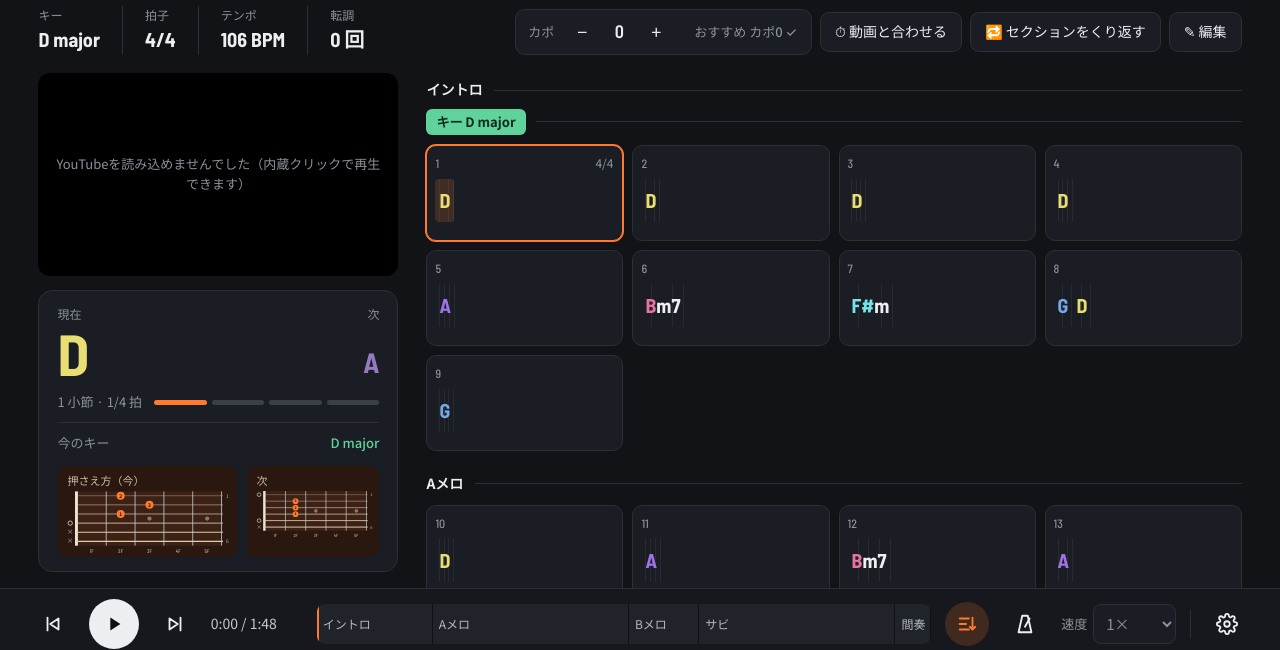
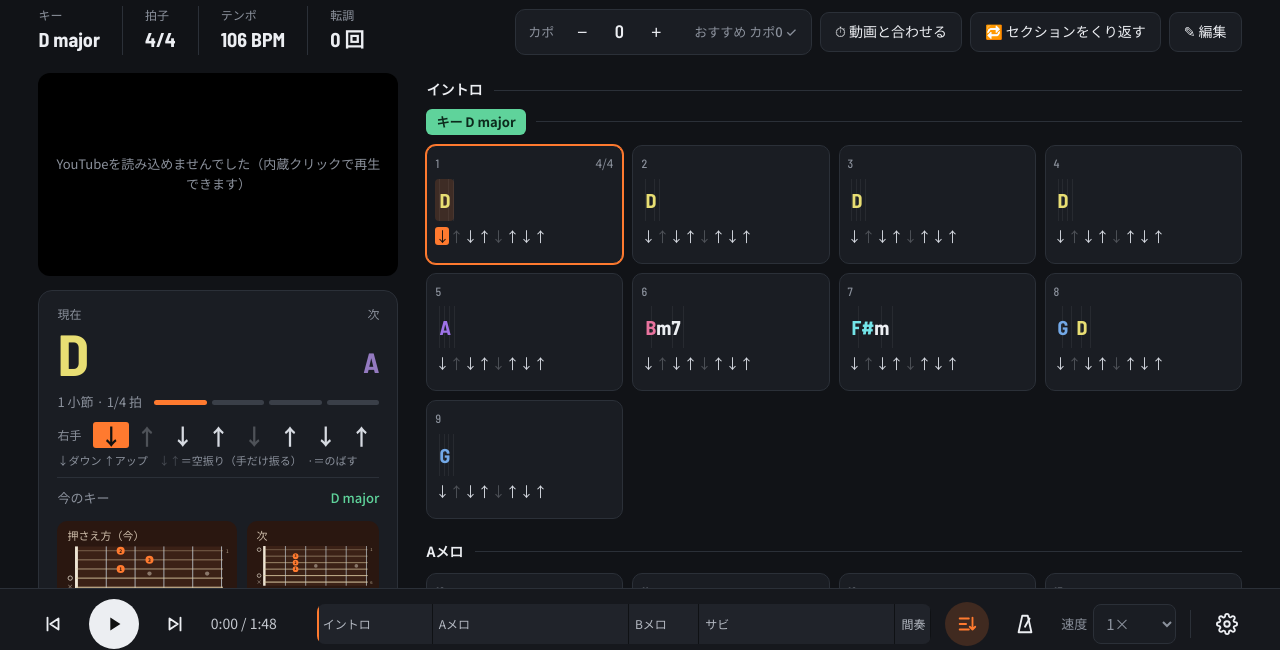
Before and after one commit to lucca-sys/chord-player, a plain HTML site: page index.html in a window 1280 px wide. Shown: the part 141-791 px from the top of the page. Drawn offline with Linux system fonts and the light colour scheme.

Commit message:
右手のストローク（ダウン／アップ）表示を追加
Co-Authored-By: Claude Opus 5.5 <noreply@anthropic.com>
Claude-Session: https://claude.ai/code/session_01P8JFTNhq23MeiwKdh2isJR

```diff
--- a/index.html
+++ b/index.html
@@ -65,6 +65,16 @@ h1{margin:2px 0 10px;font-size:clamp(22px,3vw,30px);line-height:1.25}
 .dgs figcaption{font-size:11px;color:#cbbba8;padding:0 4px}
 .dgs svg{display:block;width:100%;height:auto}
 .nodg .dgs{display:none}
+.st{display:grid;grid-template-columns:repeat(var(--n),minmax(0,1fr));text-align:center;font-size:14px;line-height:1;color:#d6dae1;font-style:normal}
+.st i{font-style:normal;padding:2px 0;border-radius:3px}
+.st i.g{opacity:.28}.st i.h{opacity:.25}.st i.x{color:#9aa1ab}
+.bc.on .st i.c{background:var(--or);color:#111;opacity:1}
+.rh{display:flex;align-items:center;gap:12px;margin:2px 0 4px}
+.rh>span{font-size:12px;color:var(--mut);white-space:nowrap}
+.st.big{flex:1;font-size:22px;font-weight:700}
+.st.big i.c{background:var(--or);color:#111;opacity:1}
+.rhl{font-size:11px;color:var(--mut);margin-bottom:8px}.rhl i{font-style:normal;opacity:.4}
+.nostrum .rh,.nostrum .rhl{display:none}
 /* sheet */
 .sh{display:flex;align-items:center;gap:12px;margin:6px 0 10px}
 .sh h2{margin:0;font-size:14px;white-space:nowrap}
@@ -195,6 +205,8 @@ textarea{width:100%;min-height:300px;font:13px/1.5 ui-monospace,Menlo,monospace;
         <div class="c1"><span>現在</span><span>次</span></div>
         <div class="c2"><div class="big cn" id="now">—</div><div class="nx cn" id="next">—</div></div>
         <div class="c3"><span id="pos">—</span><div class="pb" id="pb"></div></div>
+        <div class="rh" id="rhBox"><span>右手</span><div class="st big" id="rh"></div></div>
+        <div class="rhl" id="rhl">↓ダウン ↑アップ　<i class="g">↓↑</i>＝空振り（手だけ振る）　·＝のばす</div>
         <div class="c4"><span>今のキー</span><b id="nowKey"></b></div>
         <div class="dgs"><figure><figcaption>押さえ方（今）</figcaption><div id="dNow"></div></figure><figure><figcaption>次</figcaption><div id="dNext"></div></figure></div>
       </div>
@@ -231,6 +243,7 @@ textarea{width:100%;min-height:300px;font:13px/1.5 ui-monospace,Menlo,monospace;
     <label class="ck"><input type="checkbox" id="oColor">音名で色分け</label>
     <label class="ck"><input type="checkbox" id="oBig">小節を大きく（1行2小節）</label>
     <label class="ck"><input type="checkbox" id="oDiag">押さえ方の図を出す</label>
+    <label class="ck"><input type="checkbox" id="oStrum">右手のストローク（↓↑）を出す</label>
     <div class="row"><span>速度</span><select id="rate2" aria-label="速度" style="background:#22262d;border:1px solid var(--line);border-radius:8px;min-height:38px;padding:0 8px;font-size:15px"><option value="0.5">0.5×</option><option value="0.75">0.75×</option><option value="1">1×</option><option value="1.25">1.25×</option></select></div>
     <label class="ck"><input type="checkbox" id="oClick">クリック音を鳴らす</label>
     <div class="row"><span>クリックの補正</span><div class="step"><button id="ccM" aria-label="早める">−</button><b class="cn" id="ccV">0 ms</b><button id="ccP" aria-label="遅らせる">+</button></div></div>
@@ -248,7 +261,7 @@ textarea{width:100%;min-height:300px;font:13px/1.5 ui-monospace,Menlo,monospace;
     <div class="urlr"><input id="url" type="url" inputmode="url" placeholder="https://youtu.be/…" aria-label="YouTubeのURL"><button id="load">読み込む</button></div>
   </div>
   <div data-p="edit" class="pb2 sy" hidden>
-    <p><code>[セクション名]</code> の下に小節を <code>|</code> で区切って書きます。1小節にコード2つで2拍ずつ、<code>Em Em Em F</code> なら3拍＋1拍。2拍の小節は頭に <code>2:</code>。保存はこの端末のブラウザだけです。</p>
+    <p><code>[セクション名]</code> の下に小節を <code>|</code> で区切って書きます。1小節にコード2つで2拍ずつ、<code>Em Em Em F</code> なら3拍＋1拍。2拍の小節は頭に <code>2:</code>。右手は <code>@ DuDUdUDU</code> のように8分音符8つで書きます（D=ダウン U=アップ 小文字=空振り X=ブラッシング -=のばす。並べると小節ごとに順番に使います）。保存はこの端末のブラウザだけです。</p>
     <textarea id="ed" spellcheck="false" aria-label="コード譜"></textarea>
     <div class="edb"><button id="save">保存して反映</button><button id="reset">最初の譜面に戻す</button><span class="msg" id="edMsg"></span></div>
   </div>
@@ -265,6 +278,7 @@ C | D | Em | Em
 C | D | Bm | Em D
 Am | Bm | Em | Em`;
 const RIFF='Em | Em Em Em F | Em | Em Em Em F';
+const P8='@ DDDDDDDD',PR='@ DD--DD-- DD--D-D-',PM='@ DuDUdUDU';
 const B_L=`Em | Em | Em | Em\n${RIFF}\nEm | Em | Em | Em\n${RIFF}`;
 const C_L=`C | D | Bm | Em D
 C | D | Em | D
@@ -274,54 +288,71 @@ const SOLO=Array(6).fill('Em Em F Dm | Em Em F Dm | Em Em F Dm | Em Em F Dm').jo
 const SONGS={
  mari:{title:'マリーゴールド',artist:'あいみょん',bpm:106,key:'D',mode:'major',ref:'D',ts:'4/4',mods:0,vid:'0xSiBpUdW4E',vids:[{l:'公式MV',id:'0xSiBpUdW4E'}],def:{simple:true,power:false},
   text:`[イントロ]
+${PM}
 Dadd9 Dadd9 DM7 D | Dadd9 Dadd9 DM7 D | Dadd9 Dadd9 DM7 D
 D | A/C# | Bm7 | F#m
 GM7 D/F# | GM7 Gsus2/A
 [Aメロ]
+${PM}
 D | A/C# | Bm7 | A
 G | D/F# | G | Asus4 A
 D | A/C# | Bm7 | A
 G | D/F# | G | Asus4 A
 [Bメロ]
+${PM}
 Bm7 | D/F# | G | A | A
 [サビ]
+${PM}
 D | A/C# | Bm7 | Asus4 A
 G | D/F# Bm7 | G | A
 D | A/C# | Bm7 | Asus4 A
 G | D/F# Bm7 | G | A
 [間奏]
+${PM}
 D | A`},
  lazy:{title:'Don’t say “lazy”',artist:'桜高軽音部',bpm:181,key:'E',mode:'minor',ref:'G',ts:'4/4',mods:0,vid:'5CSNv9MNEC4',vids:[{l:'原曲（ポニーキャニオン公式）',id:'5CSNv9MNEC4'},{l:'オフボーカル（歌なし）',id:'AgW5PaQ6LMY'}],def:{simple:false,power:true},
   text:`[イントロ]
 N.C.
 [Aメロ]
+${P8}
 ${A_L}
 [リフ]
+${PR}
 ${RIFF}
 ${RIFF}
 [Bメロ]
+${P8}
 ${B_L}
 [サビ]
+${P8}
 ${C_L}
 [Aメロ]
+${P8}
 ${A_L}
 [リフ]
+${PR}
 ${RIFF}
 ${RIFF}
 [Bメロ]
+${P8}
 ${B_L}
 [サビ]
+${P8}
 ${C_L}
 [ソロ]
+${P8}
 ${SOLO}
 [ラストサビ]
+${P8}
 C | D | Bm | Em D
 C | D | Em | D
 C | D | Bm | Em D
 Am | A#dim | B | 2: B
 [Aメロ]
+${P8}
 ${A_L}
 [アウトロ]
+${PR}
 ${RIFF}
 Em | Em Em Em F | Em | Em Em N.C. N.C.`}
 };
@@ -348,7 +379,7 @@ const HUE=[22,40,55,78,105,150,182,212,238,262,292,338];
 const RX=/^([A-G](?:#|b)?)([^/]*)(?:\/([A-G](?:#|b)?))?$/;
 
 /* ---------- 状態 ---------- */
-const st={song:'mari',disp:'name',color:true,big:false,diag:true,cc:0,click:false,auto:true,loop:false,rate:1,opt:{},v:{}};
+const st={song:'mari',strum:true,disp:'name',color:true,big:false,diag:true,cc:0,click:false,auto:true,loop:false,rate:1,opt:{},v:{}};
 try{Object.assign(st,JSON.parse(localStorage.getItem('ct2')||'{}'))}catch(e){}
 const save=()=>{try{localStorage.setItem('ct2',JSON.stringify(st))}catch(e){}};
 let song,S,CHG=[],cards=[];
@@ -424,6 +455,7 @@ function parse(txt){
     const m=line.match(/^\[(.+)\]$/);
     if(m){cur={name:m[1],from:bars.length};secs.push(cur);return}
     if(!cur){cur={name:'',from:bars.length};secs.push(cur)}
+    if(line[0]==='@'){cur.pat=line.slice(1).trim().split(/\s+/).filter(Boolean);return}
     line.split('|').forEach(b=>{b=b.trim();if(!b)return;let beats=4;const bm=b.match(/^(\d)\s*:\s*(.*)$/);if(bm){beats=Math.max(1,+bm[1]);b=bm[2]}
       const toks=b.split(/\s+/).filter(Boolean);if(toks.length)bars.push({si:secs.length-1,beats,toks})});
   });
@@ -431,6 +463,9 @@ function parse(txt){
   secs.forEach((s,i)=>{s.to=i+1<secs.length?secs[i+1].from:bars.length;s.sb=bars[s.from]?bars[s.from].start:t;s.eb=s.to>s.from?bars[s.to-1].start+bars[s.to-1].beats:s.sb});
   return {bars,secs:secs,total:t};
 }
+function patOf(i){const b=S.bars[i],s=S.secs[b.si];if(!s.pat||!s.pat.length)return null;const p=s.pat[(i-s.from)%s.pat.length];return (p+'--------').slice(0,b.beats*2)}
+const AR={D:['↓',''],U:['↑',''],d:['↓','g'],u:['↑','g'],X:['×','x'],'-':['·','h']};
+const stHtml=p=>[...p].map(ch=>{const a=AR[ch]||AR['-'];return `<i class="${a[1]}">${a[0]}</i>`}).join('');
 function segs(bar){const out=[],w=bar.beats/bar.toks.length;bar.toks.forEach((t,j)=>{const c=conv(t),l=out[out.length-1];if(l&&l.c.n===c.n)l.w+=w;else out.push({c,w,at:bar.start+j*w})});return out}
 function buildChanges(){CHG=[];S.bars.forEach((b,i)=>segs(b).forEach(s=>{if(!CHG.length||CHG[CHG.length-1].c.n!==s.c.n)CHG.push({c:s.c,b:s.at,bar:i})}))}
 const barAt=b=>{let lo=0,hi=S.bars.length-1;while(lo<hi){const m=(lo+hi+1)>>1;if(S.bars[m].start<=b)lo=m;else hi=m-1}return lo};
@@ -446,7 +481,7 @@ function renderSheet(){
     for(let i=s.from;i<s.to;i++){const b=S.bars[i];
       h+=`<button class="bc" data-i="${i}" aria-label="${i+1}小節目から再生"><span class="bn">${i+1}</span>${i===0?`<span class="ts">${song.ts}</span>`:''}<div class="cg cn" style="--n:${b.beats}">`+
         segs(b).map(g=>`<div class="sg" style="grid-column:span ${Math.max(1,Math.round(g.w))}">${chtml(g.c)}</div>`).join('')+
-        `</div><div class="bt">${'<i></i>'.repeat(b.beats)}</div></button>`}
+        `</div>${st.strum&&patOf(i)?`<div class="st" style="--n:${b.beats*2}">${stHtml(patOf(i))}</div>`:''}<div class="bt">${'<i></i>'.repeat(b.beats)}</div></button>`}
     h+='</div>';
   });
   $('#sheet').innerHTML=h;
@@ -562,6 +597,14 @@ function render(b){
   if(key!==last.key){last.key=key;
     $('#now').innerHTML=cn?chtml(cn):'—';$('#next').innerHTML=nn?chtml(nn):'';
     if(st.diag){$('#dNow').innerHTML=diag(cn||nn,true);$('#dNext').innerHTML=diag(nn,false)}}
+  const e8=pre?-1:Math.floor((bb-bar.start)*2);
+  if(st.strum&&(bi!==last.bi||e8!==last.e8||pre!==last.pre)){
+    const p=patOf(bi);$('#rhBox').style.visibility=p?'visible':'hidden';
+    if(p){$('#rh').style.setProperty('--n',p.length);$('#rh').innerHTML=stHtml(p);if(e8>=0&&$('#rh').children[e8])$('#rh').children[e8].classList.add('c')}
+    if(last.bi>=0&&cards[last.bi])cards[last.bi].querySelectorAll('.st i.c').forEach(x=>x.classList.remove('c'));
+    const cc=cards[bi];if(cc&&!pre){cc.querySelectorAll('.st i.c').forEach(x=>x.classList.remove('c'));const t=cc.querySelectorAll('.st i')[e8];t&&t.classList.add('c')}
+    last.e8=e8;
+  }
   if(bi!==last.bi||beat!==last.beat||pre!==last.pre){
     const nb=bar.beats;
     $('#pos').textContent=pre?`はじまりまで ${Math.ceil(-b)} 拍`:`${bi+1} 小節 · ${beat+1}/${nb} 拍`;
@@ -588,7 +631,7 @@ function closePanel(){$('#pn').classList.remove('open');$('#bSet').classList.rem
 function syncPanel(){
   const o=opt();$('#trV').textContent=(o.tr>0?'+':'')+o.tr;
   $$('#disp button').forEach(b=>b.setAttribute('aria-pressed',b.dataset.d===st.disp));
-  $('#oSimple').checked=!!o.simple;$('#oPower').checked=!!o.power;$('#oColor').checked=st.color;$('#oBig').checked=st.big;$('#oDiag').checked=st.diag;
+  $('#oSimple').checked=!!o.simple;$('#oPower').checked=!!o.power;$('#oColor').checked=st.color;$('#oBig').checked=st.big;$('#oDiag').checked=st.diag;$('#oStrum').checked=st.strum;document.body.classList.toggle('nostrum',!st.strum);
   $('#ccV').textContent=`${st.cc} ms`;document.body.classList.toggle('nodg',!st.diag);
   $('#bAuto').classList.toggle('on',st.auto);$('#bClick').classList.toggle('on',st.click);$('#aLoop').setAttribute('aria-pressed',st.loop);
   $('#rate').value=String(st.rate);$('#rate2').value=String(st.rate);$('#oClick').checked=st.click;
@@ -608,6 +651,7 @@ $('#oSimple').onchange=e=>{opt().simple=e.target.checked;if(e.target.checked)opt
 $('#oPower').onchange=e=>{opt().power=e.target.checked;if(e.target.checked)opt().simple=false;syncPanel();rerender()};
 $('#oColor').onchange=e=>{st.color=e.target.checked;rerender()};
 $('#oBig').onchange=e=>{st.big=e.target.checked;rerender()};
+$('#oStrum').onchange=e=>{st.strum=e.target.checked;syncPanel();rerender()};
 $('#oDiag').onchange=e=>{st.diag=e.target.checked;last.key=null;syncPanel();save()};
 $('#ccM').onclick=()=>{st.cc-=10;syncPanel();save()};$('#ccP').onclick=()=>{st.cc+=10;syncPanel();save()};
 
```
